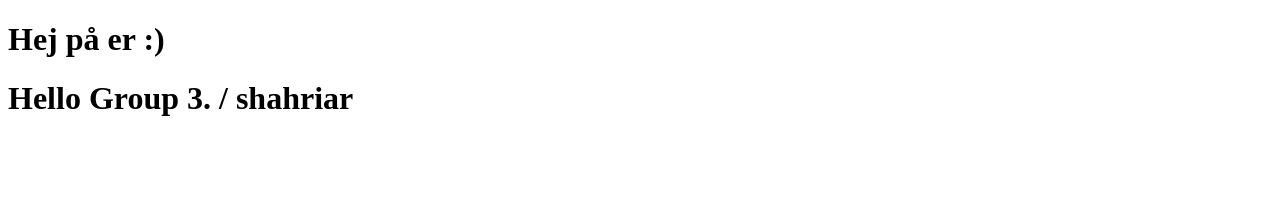
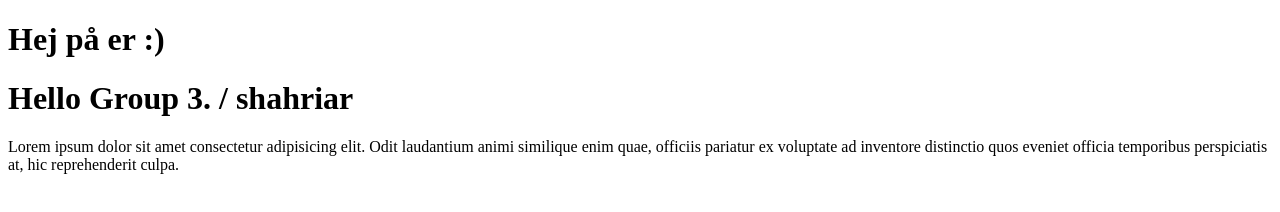
Before and after one commit to Israa-hasib/Grupp-uppgift, a plain HTML site: page index.html in a window 1280 px wide. Drawn offline with Linux system fonts and the light colour scheme.

Commit message:
sista ändring

```diff
--- a/index.html
+++ b/index.html
@@ -13,6 +13,7 @@
         Hej på er :)
     </h1>
     <h1>Hello Group 3. / shahriar</h1>
+    <p>Lorem ipsum dolor sit amet consectetur adipisicing elit. Odit laudantium animi similique enim quae, officiis pariatur ex voluptate ad inventore distinctio quos eveniet officia temporibus perspiciatis at, hic reprehenderit culpa.</p>
 </body>
 
 </html>
```
